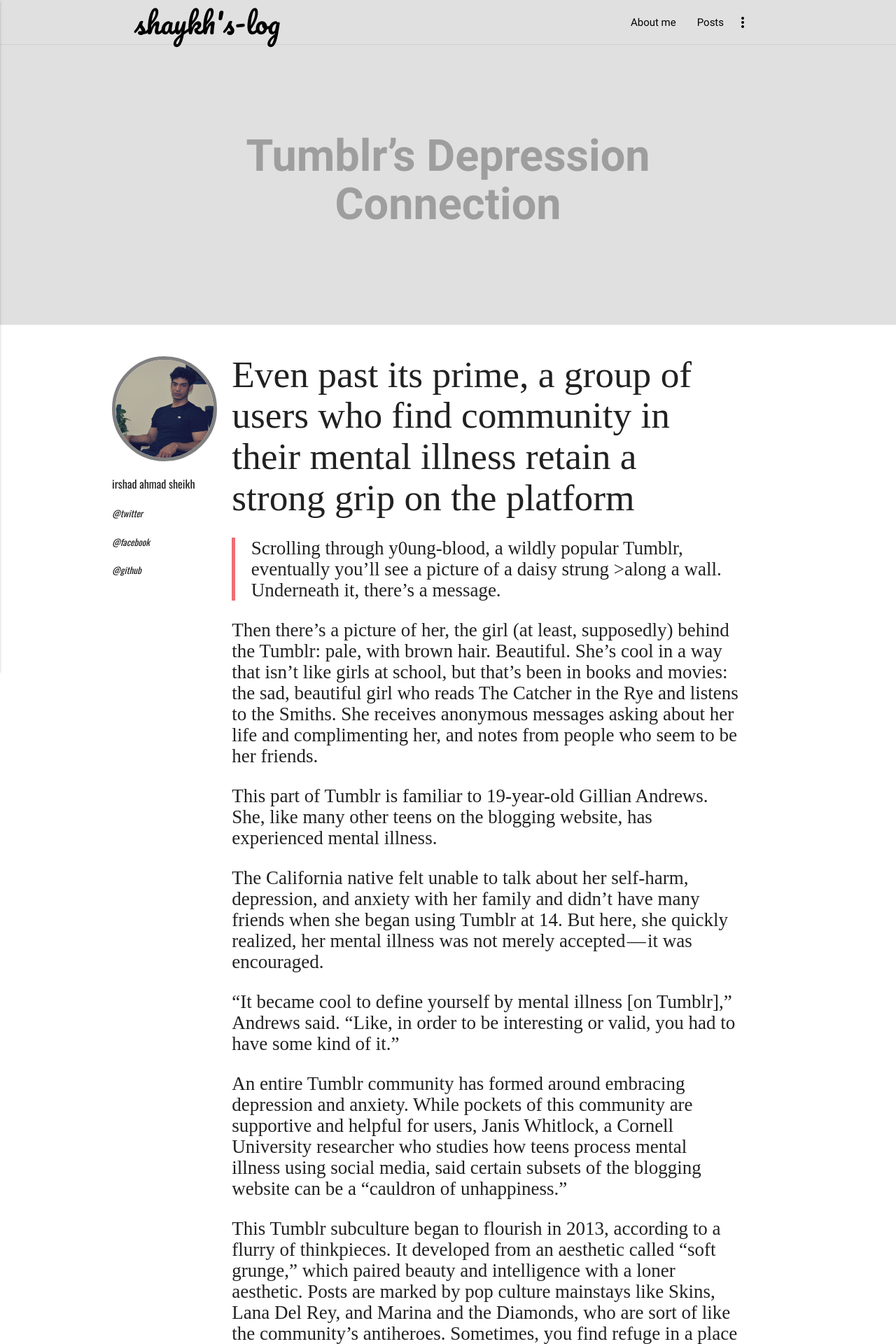
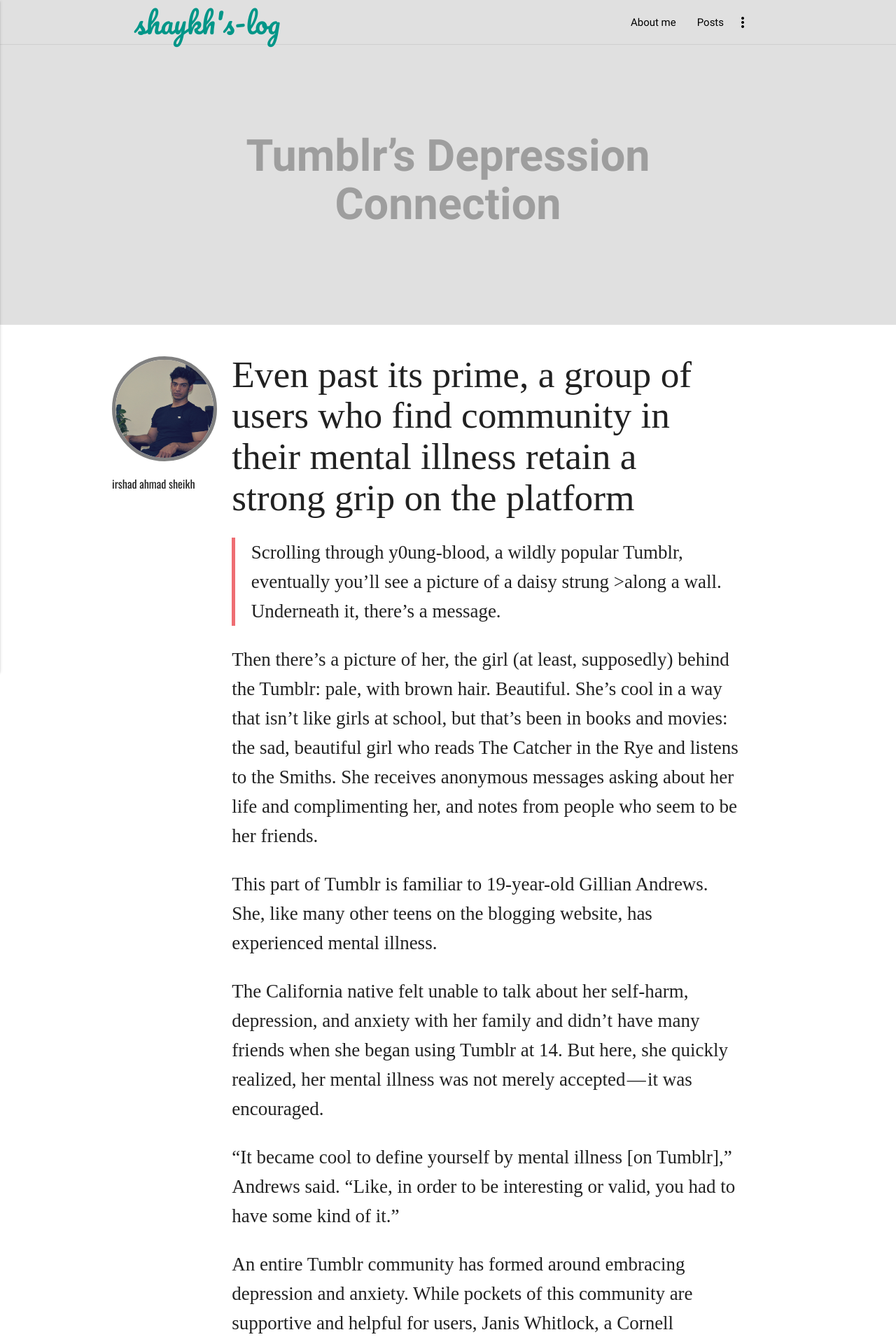
Before and after one commit to initgrep-com/initgrep.blog, a Jekyll site: the page built from _posts/2016-11-01-Tumblr’s Depression Connection.markdown, in a window 1280 px wide. Shown: the top 1920 px of the page at 70% size. Built offline with Jekyll 4.4.1, drawn with Linux system fonts in a browser that asks for light colours; nearby versions of some CDN libraries; some web fonts are replaced.

Commit message:
some font changes mobile start

```diff
--- a/_includes/banner.html
+++ b/_includes/banner.html
@@ -22,7 +22,7 @@
 						</div>
 					</div>
 
-					{% endfor %}}
+					{% endfor %}
 					</div>
 				</div>
 	    </div>
--- a/_includes/nav.html
+++ b/_includes/nav.html
@@ -11,7 +11,7 @@
     <nav class=" grey lighten-2 border-bottom" role="navigation">
     <div class="nav-wrapper container">
 
-      <a id="logo-container" href="{{site.baseurl}}" class="brand-logo black-text">shaykh's-log</a>
+      <a id="logo-container" href="{{site.baseurl}}/" class="brand-logo teal-text hide-on-small-and-down">shaykh's-log</a>
       <ul class="right hide-on-med-and-down">
       	<li><a class="black-text" href="#">About me</a></li>
          <li><a class="dropdown-button black-text" href="#!" data-activates="dropdown1">Posts<i class="material-icons right">more_vert</i></a></li>
--- a/_layouts/post.html
+++ b/_layouts/post.html
@@ -22,14 +22,11 @@
    		<div class="row">
    			<div class="col s12 m3 l3 ">
 
-   			<img class = "user " src="{{site.baseurl}}/{{page.imageURL}}">
+   			<img class = "user hide-on-small-and-down " src="{{site.baseurl}}/{{page.imageURL}}">
    			<h5 class=" user-name">{{page.author}}</h5>
-   			<i class="user-social">@twitter</i>
-   			<i class="user-social">@facebook</i>
-   			<i class="user-social">@github</i>
    			</div>
 
-   			<div class="col s12 m12 l7 "> {{ content }}</div>
+   			<div class=" content-text col s12 m12 l7  "> {{ content }}</div>
 
    	<div class="col s12 m12 l2 "></div>
 
--- a/about/index.html
+++ b/about/index.html
@@ -1,5 +1,5 @@
 ---
-layout: default
+layout: home
 ---
 
 <h1>about me</h1>
--- a/assets/css/style.css
+++ b/assets/css/style.css
@@ -55,11 +55,12 @@
 }
 
 .parallax-container {
-  min-height: 500px;
+
   line-height: 0;
   height: auto;
   color: rgba(255,255,255,.9);
 }
+
 .post-container {
   min-height: 400px;
   line-height: 0;
@@ -79,7 +80,10 @@
      text-align: none;
 
   }
-
+/*add all the content settings here for line height*/
+.content-text p, .content-text blockquote, .content-text em{
+    line-height: 2.8rem;
+}
 
 
 
@@ -160,7 +164,7 @@
 div.recent-article div a.title{
   font-size: 2.5rem;
   display: block;
-  line-height: 2.28rem;
+  line-height: 2.7rem;
   margin-top: 1rem;
 
 }
@@ -172,6 +176,10 @@
 
 .escript-text{
   text-align: justify;
+}
+.meta-text{
+    font-size: 3rem;
+    line-height: .3rem;
 }
 
 ul.inline li{
@@ -187,16 +195,15 @@
 .post-head{
   font-size: 3rem;
 }
-.content{
-  font-size: 20px;
+.content p, .content blockquote, .content em{
+  font-size: 1.5rem;
 }
+    .content h1{font-size: 2.8rem;}
+     .content h2{font-size: 2.4rem;}
 }
 
 @media only screen and (max-width : 992px) {
-  .parallax-container .section {
-    position: absolute;
-    top: 40%;
-  }
+
   #index-banner .section {
     top: 10%;
   }
```
